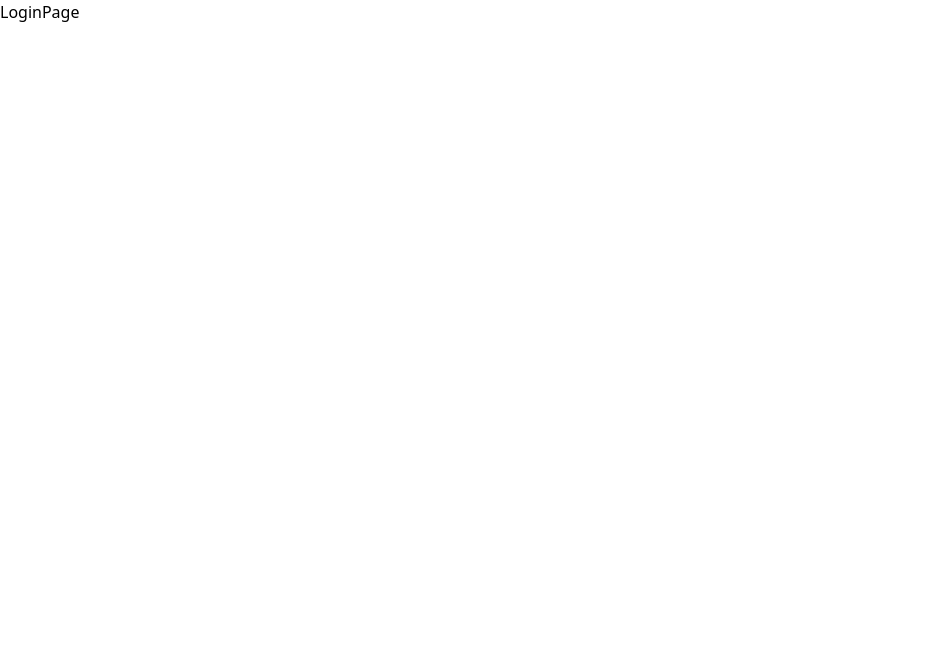
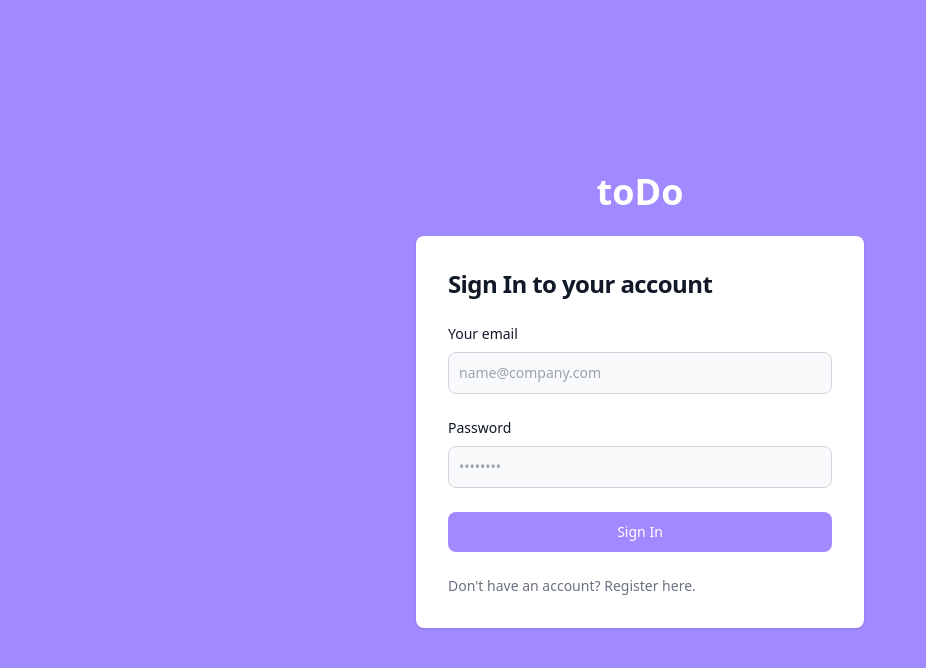
Before and after one commit to hari-bot/todo-tggt, a React (Create React App) app: page / in a window 1280 px wide. Shown: the top 668 px of the page, without its empty margins (0-926 px from the left). Built offline with nearby package versions, Linux system fonts and the light colour scheme.

Commit message:
add loginform and loginpage

```diff
--- /dev/null
+++ b/src/components/base/LoginForm/index.tsx
@@ -0,0 +1,81 @@
+import React, { useState } from 'react';
+import { useNavigate } from 'react-router-dom';
+
+function LoginForm() {
+  const [pageType, setPageType] = useState('signin');
+  const isSignin = pageType === 'signin';
+  const isRegister = pageType === 'register';
+  const navigate = useNavigate();
+
+  const handleSubmit = (e: React.FormEvent) => {
+    e.preventDefault();
+    console.log('Signin button clicked');
+    navigate('/home');
+  };
+
+  return (
+    <div className="p-6 space-y-4 md:space-y-6 sm:p-8">
+      <h1 className="text-xl font-bold leading-tight tracking-tight text-gray-900 md:text-2xl">
+        {isSignin ? 'Sign In' : 'Register'} to your account
+      </h1>
+      <form className="space-y-4 md:space-y-6" onSubmit={handleSubmit}>
+        {isRegister && (
+          <div>
+            <label htmlFor="userName" className="block mb-2 text-sm font-medium text-gray-900">
+              Name
+            </label>
+            <input
+              type="text"
+              name="userName"
+              id="userName"
+              className="bg-gray-50 border border-gray-300 text-gray-900 sm:text-sm rounded-lg focus:ring-primary-600 focus:border-primary-600 block w-full p-2.5"
+              placeholder="John Wick"
+            />
+          </div>
+        )}
+        <div>
+          <label htmlFor="email" className="block mb-2 text-sm font-medium text-gray-900">
+            Your email
+          </label>
+          <input
+            type="email"
+            name="email"
+            id="email"
+            className="bg-gray-50 border border-gray-300 text-gray-900 sm:text-sm rounded-lg focus:ring-primary-600 focus:border-primary-600 block w-full p-2.5"
+            placeholder="name@company.com"
+          />
+        </div>
+        <div>
+          <label htmlFor="password" className="block mb-2 text-sm font-medium text-gray-900">
+            Password
+          </label>
+          <input
+            type="password"
+            name="password"
+            id="password"
+            placeholder="••••••••"
+            className="bg-gray-50 border border-gray-300 text-gray-900 sm:text-sm rounded-lg focus:ring-primary-600 focus:border-primary-600 block w-full p-2.5"
+          />
+        </div>
+        <button
+          type="submit"
+          className="w-full text-white bg-[#a18aff] hover:bg-[#8a6ff7] focus:ring-4 focus:outline-none focus:ring-blue-300 font-medium rounded-lg text-sm px-5 py-2.5 text-center"
+        >
+          {isSignin ? 'Sign In' : 'Register'}
+        </button>
+        <p className="text-sm font-light text-gray-500 hover:cursor-pointer">
+          {isSignin ? "Don't have an account?" : 'Already have an account? '}{' '}
+          <button
+            className="font-medium text-primary-600 hover:underline focus:outline-none"
+            type="button"
+            onClick={() => setPageType(isSignin ? 'register' : 'signin')}
+          >
+            {isSignin ? 'Register here.' : 'Sign In here.'}
+          </button>
+        </p>
+      </form>
+    </div>
+  );
+}
+
+export default LoginForm;
--- a/src/components/custom/AddTask/index.tsx
+++ b/src/components/custom/AddTask/index.tsx
@@ -1,6 +1,7 @@
 import React from 'react';
 import { BsCalendar4 } from 'react-icons/bs';
 import Indicator from '../../base/Indicator';
+import { IoAddCircleOutline } from 'react-icons/io5';
 
 interface AddTaskProps {
   onClick?: () => void;
@@ -16,6 +17,7 @@
       </div>
       <input className="flex-grow outline-none" placeholder="What is your next task?" onClick={onClick} />
       <BsCalendar4 className="text-[#CA8BFE] text-xl ml-2" />
+      <IoAddCircleOutline className="text-[#CA8BFE] text-2xl ml-2" />
     </div>
   );
 };
--- a/src/components/custom/Profile/index.tsx
+++ b/src/components/custom/Profile/index.tsx
@@ -10,7 +10,7 @@
     <div className="flex items-center gap-5 border-b-2 border-[#a18aff] pb-10">
       <ProfilePicture name={name} />
       <div>
-        <h2 className="text-2xl font-semibold text-black">to-Do</h2>
+        <h2 className="text-2xl font-semibold text-black">toDo</h2>
         <p className="text-xl font-semibold text-[#a18aff]">{name}</p>
       </div>
     </div>
--- a/src/components/custom/TakList/index.tsx
+++ b/src/components/custom/TakList/index.tsx
@@ -12,8 +12,8 @@
 const tasks: Task[] = [
   {
     id: 1,
-    indicatorType: 'upcoming',
-    title: 'Work Out',
+    indicatorType: 'today',
+    title: 'Design Team Meeting',
     date: '02-08-2024',
     isChecked: false,
   },
--- a/src/pages/LoginPage/index.tsx
+++ b/src/pages/LoginPage/index.tsx
@@ -1,7 +1,17 @@
 import React from 'react';
+import LoginForm from '../../components/base/LoginForm';
 
 function LoginPage() {
-  return <div>LoginPage</div>;
+  return (
+    <section className="bg-[#a18aff]">
+      <div className="flex flex-col items-center justify-center px-6 py-8 mx-auto md:h-screen lg:py-0">
+        <div className="flex items-center mb-6 text-4xl font-bold text-white hover:cursor-pointer">toDo</div>
+        <div className="w-full bg-white rounded-lg shadow md:mt-0 sm:max-w-md xl:p-0">
+          <LoginForm />
+        </div>
+      </div>
+    </section>
+  );
 }
 
 export default LoginPage;
```
